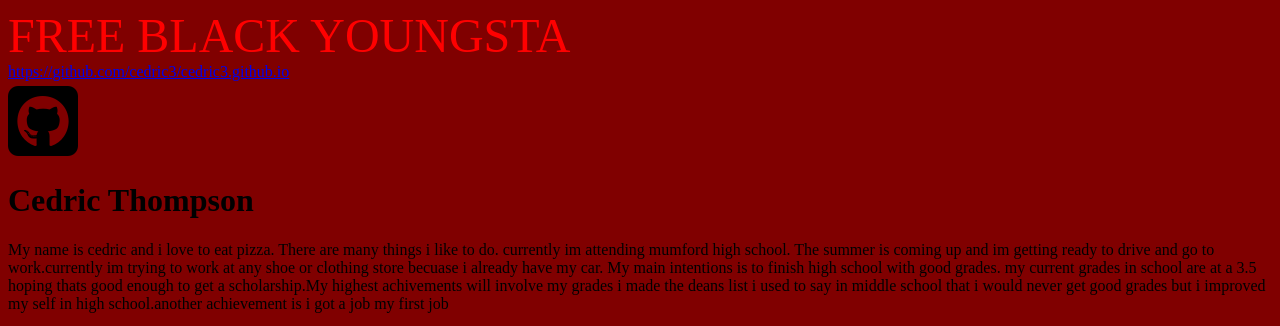
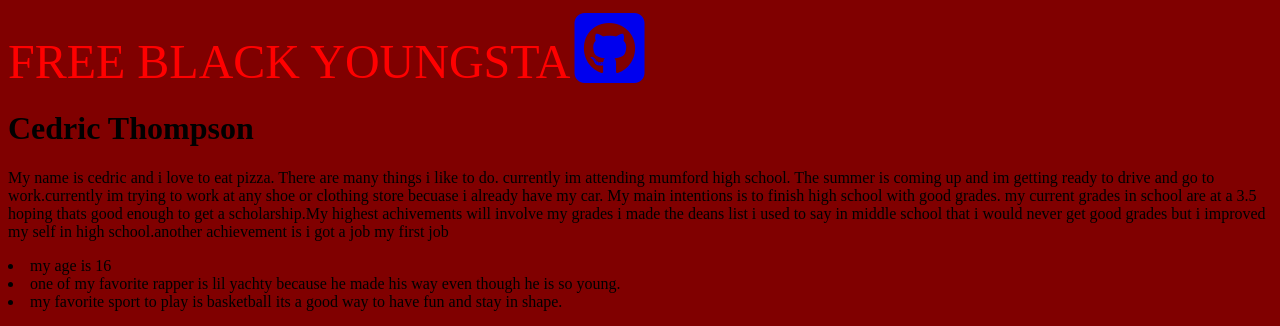
Before and after one commit to cedric3/cedric3.github.io, a plain HTML site: page index.html in a window 1280 px wide. Shown: the top 326 px of the page. Drawn offline with Linux system fonts and the light colour scheme.

Commit message:
cedric3page

```diff
--- a/index.html
+++ b/index.html
@@ -15,10 +15,10 @@
 
    <body>
 
-        <nav><a href="url">https://github.com/cedric3/cedric3.github.io</a></nav>
 
 
-       <i class="fa fa-github-square fa-5x" aria-hidden="true"></i>
+
+       <a href="https://github.com/cedric3/cedric3.github.io"><i class="fa fa-github-square fa-5x" aria-hidden="true"></a></i>
        <h1>Cedric Thompson</h1>
 
    <p> My name is cedric and i love to eat pizza. There are many things i like to do. currently im attending mumford high school. The summer is coming up and im getting ready to drive and go to work.currently im trying to work at any shoe or clothing store becuase i already have my car. My main intentions is to finish high school with good grades. my current grades in school are at a 3.5 hoping thats good enough to get a scholarship.My highest achivements will involve my grades i made the deans list i used to say in middle school that i would never get good grades but i improved my self in high school.another achievement is i got a job my first job</p>
```
